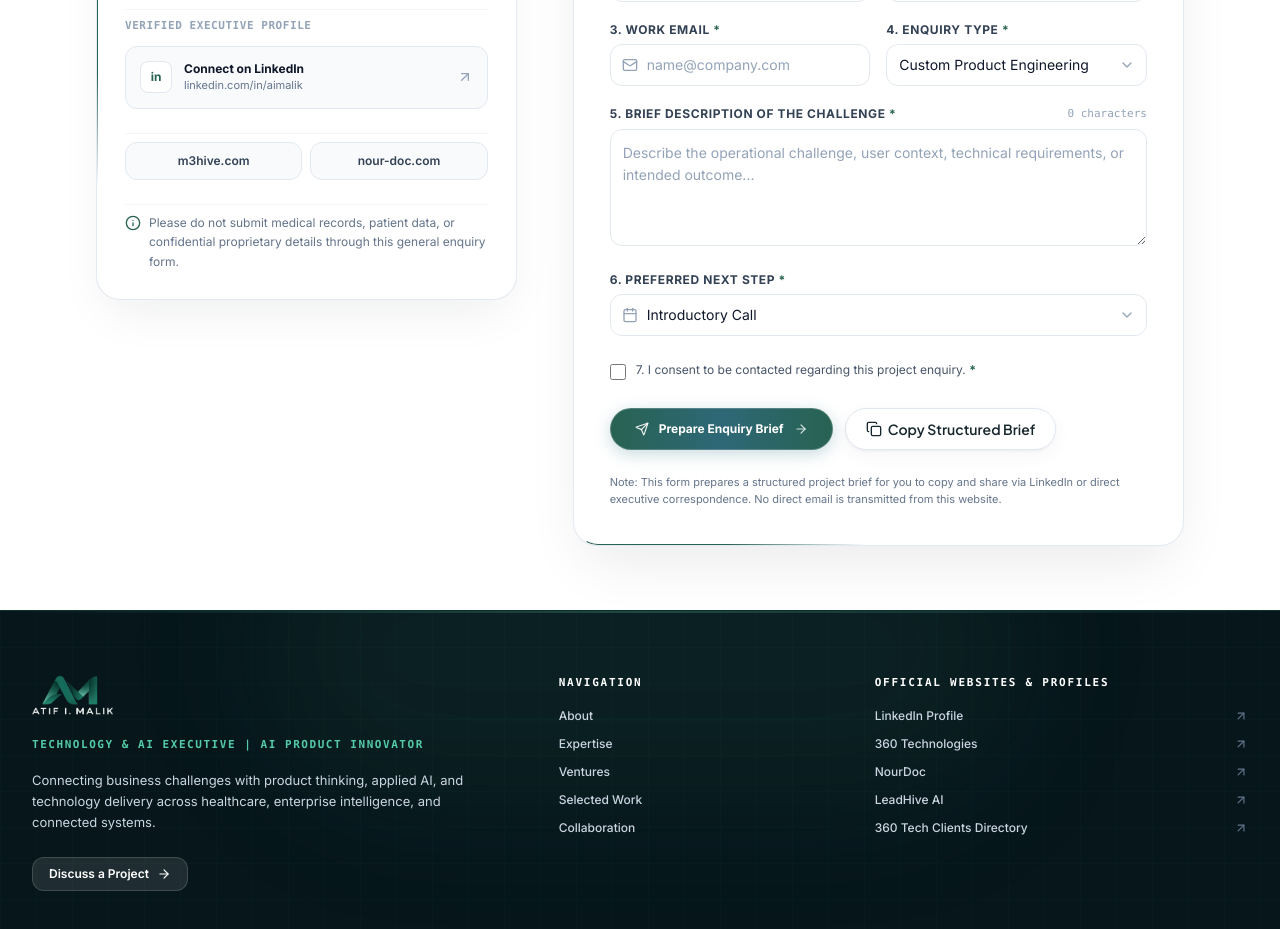
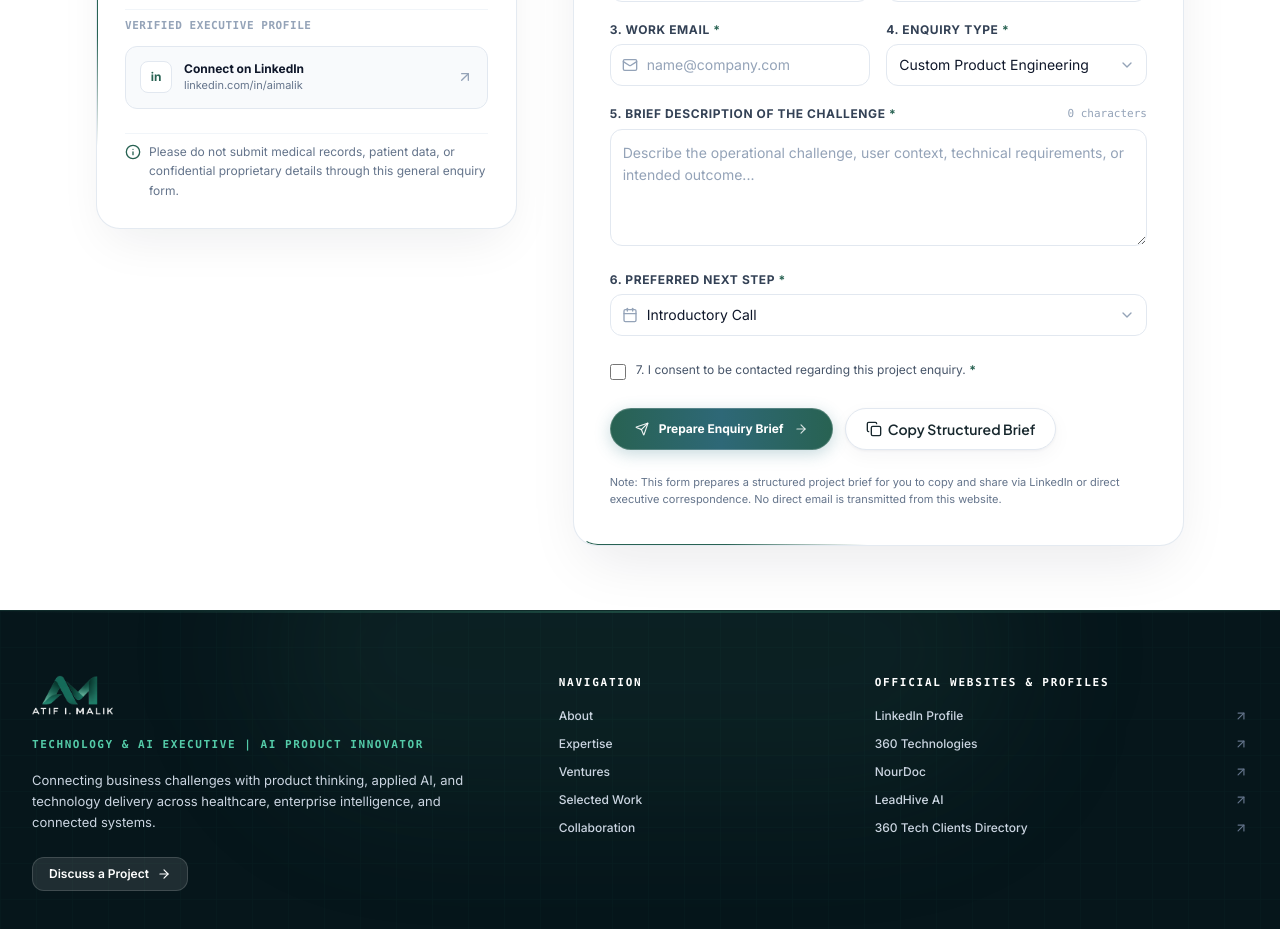
Before and after one commit to mnoumanrasheed/portfolio-atif-malik, a React (Vite) app: page /contact in a window 1280 px wide. Shown: the part 1220-2149 px from the top of the page. Built offline with nearby package versions, Linux system fonts and the light colour scheme; a web font is replaced by a local one.

Commit message:
chore(contact): remove m3hive and nour-doc bottom pills from executive profile card

```diff
--- a/src/pages/Contact.tsx
+++ b/src/pages/Contact.tsx
@@ -235,26 +235,6 @@ Note: Please do not transmit medical records, patient data, or confidential proj
                       </div>
                     </div>
                     <ArrowUpRight className="w-4 h-4 text-slate-400 group-hover:text-brand transition-transform group-hover:translate-x-0.5 group-hover:-translate-y-0.5" />
-                  </a>
-                </div>
-
-                {/* Operating Venture Links */}
-                <div className="pt-2 border-t border-slate-100 grid grid-cols-2 gap-2 text-center text-xs">
-                  <a
-                    href="https://m3hive.com/"
-                    target="_blank"
-                    rel="noopener noreferrer"
-                    className="p-2.5 rounded-xl border border-slate-200 bg-slate-50 hover:bg-white text-slate-700 hover:text-brand transition-all font-semibold shadow-2xs"
-                  >
-                    m3hive.com
-                  </a>
-                  <a
-                    href="https://nour-doc.com/"
-                    target="_blank"
-                    rel="noopener noreferrer"
-                    className="p-2.5 rounded-xl border border-slate-200 bg-slate-50 hover:bg-white text-slate-700 hover:text-brand transition-all font-semibold shadow-2xs"
-                  >
-                    nour-doc.com
                   </a>
                 </div>
 
```
